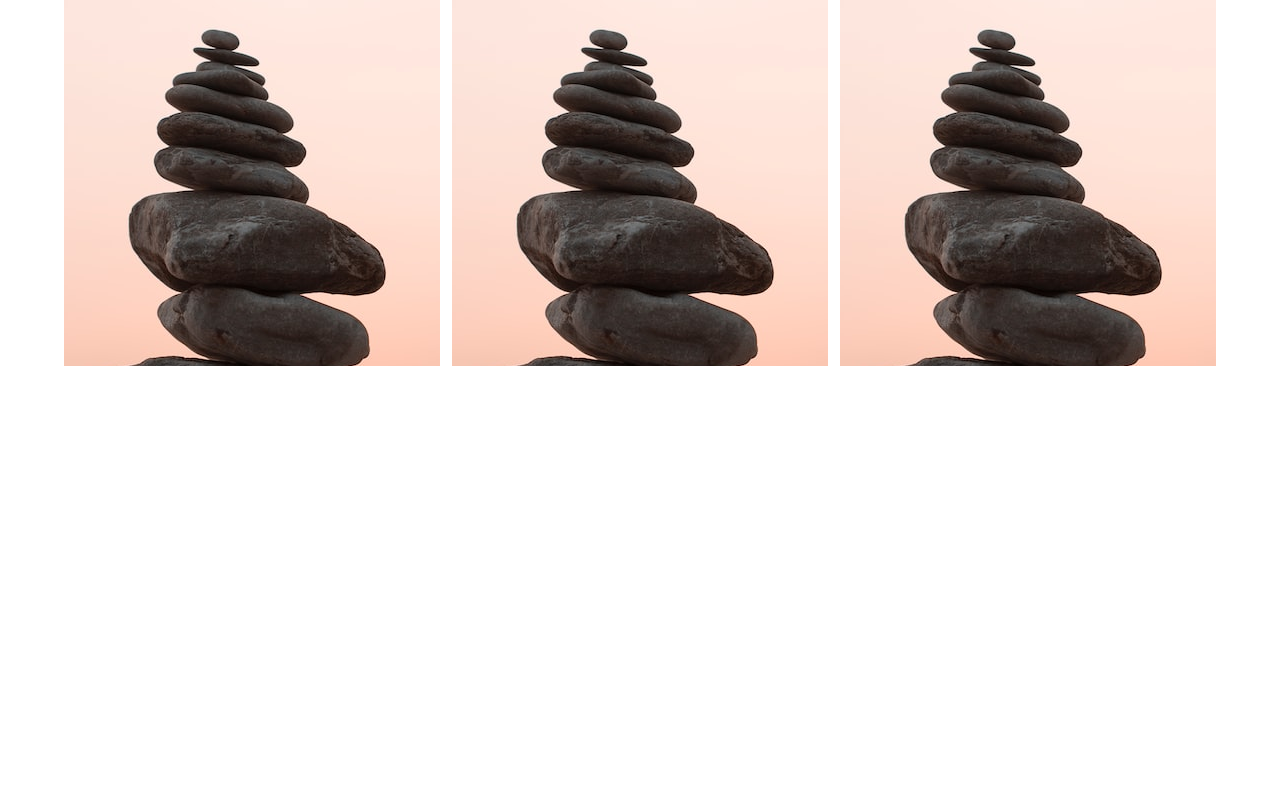
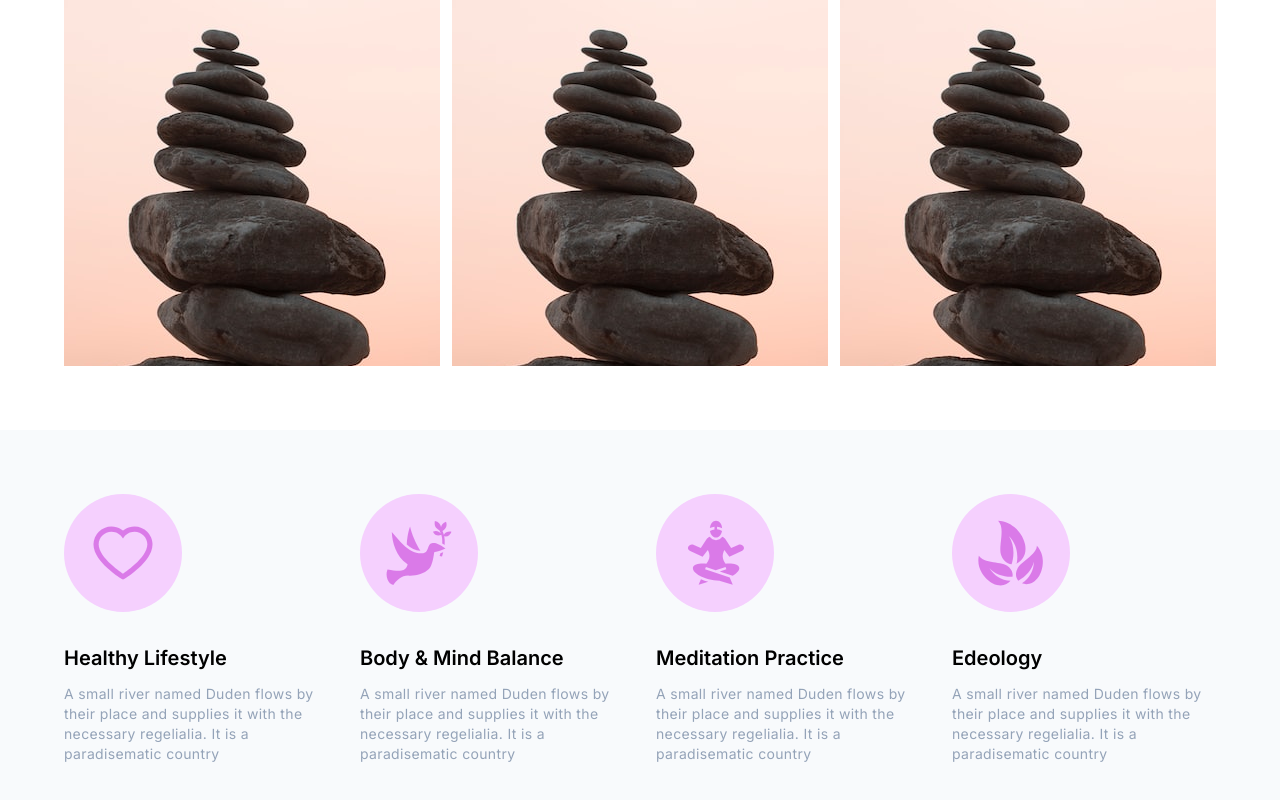
Before and after one commit to hassancodess/yoga-landing-page, a React (Vite) app: page / in a window 1280 px wide. Shown: the part 1856-2656 px from the top of the page. Before the commit the page ends 2286 px from the top, so only its background shows below. Built offline with nearby package versions, Linux system fonts and the light colour scheme.

Commit message:
Add Features Component

```diff
--- a/src/App.jsx
+++ b/src/App.jsx
@@ -1,6 +1,7 @@
 // import Hero from './components/Hero'
 
 import Classes from './components/Classes'
+import Features from './components/Features'
 import Header from './components/Header'
 import WhyYoga from './components/WhyYoga'
 
@@ -11,6 +12,7 @@ function App() {
         <Header />
         <WhyYoga />
         <Classes />
+        <Features />
       </div>
     </>
   )
--- a/src/components/Features.jsx
+++ b/src/components/Features.jsx
@@ -0,0 +1,45 @@
+import React from 'react'
+import { AiOutlineHeart } from 'react-icons/ai'
+import { GiThreeLeaves, GiMeditation, GiPeaceDove } from 'react-icons/gi'
+function Features() {
+  // Data
+  const features = [
+    { title: 'Healthy Lifestyle', icon: AiOutlineHeart },
+    { title: 'Body & Mind Balance', icon: GiPeaceDove },
+    { title: 'Meditation Practice', icon: GiMeditation },
+    { title: 'Edeology', icon: GiThreeLeaves },
+  ]
+  return (
+    <>
+      <section className='py-16 p-4 bg-slate-50'>
+        <div className='container mx-auto max-w-6xl'>
+          {/* Grid Container */}
+          <div className='grid grid-cols-1 md:grid-cols-2 lg:grid-cols-4 gap-10 lg:gap-8'>
+            {features.map((feature, idx) => {
+              return (
+                <div className='flex flex-col items-start space-y-8' key={idx}>
+                  {/* Icon */}
+                  <div className='p-6 rounded-full bg-fuchsia-200 text-fuchsia-600/50'>
+                    <feature.icon size={70} />
+                  </div>
+                  <div className='space-y-3'>
+                    {/* Heading */}
+                    <h1 className='text-xl font-semibold'>{feature.title}</h1>
+                    {/* Description */}
+                    <p className='text-slate-400 text-sm tracking-wide'>
+                      A small river named Duden flows by their place and
+                      supplies it with the necessary regelialia. It is a
+                      paradisematic country
+                    </p>
+                  </div>
+                </div>
+              )
+            })}
+          </div>
+        </div>
+      </section>
+    </>
+  )
+}
+
+export default Features
--- a/src/components/WhyYoga.jsx
+++ b/src/components/WhyYoga.jsx
@@ -6,8 +6,6 @@ function WhyYoga() {
     <>
       <section className='p-4 pb-16 '>
         <div className='container mx-auto max-w-6xl'>
-          {/* <div className='flex flex-col lg:flex-row '> */}
-          {/* <img src={Yoga} alt='' className='h-1/3' /> */}
           <div className='grid grid-cols-2 gap-6'>
             <div></div>
             <div className='flex flex-col  space-y-10 items-start'>
@@ -64,7 +62,6 @@ function WhyYoga() {
             </div>
           </div>
         </div>
-        {/* </div> */}
       </section>
     </>
   )
```
